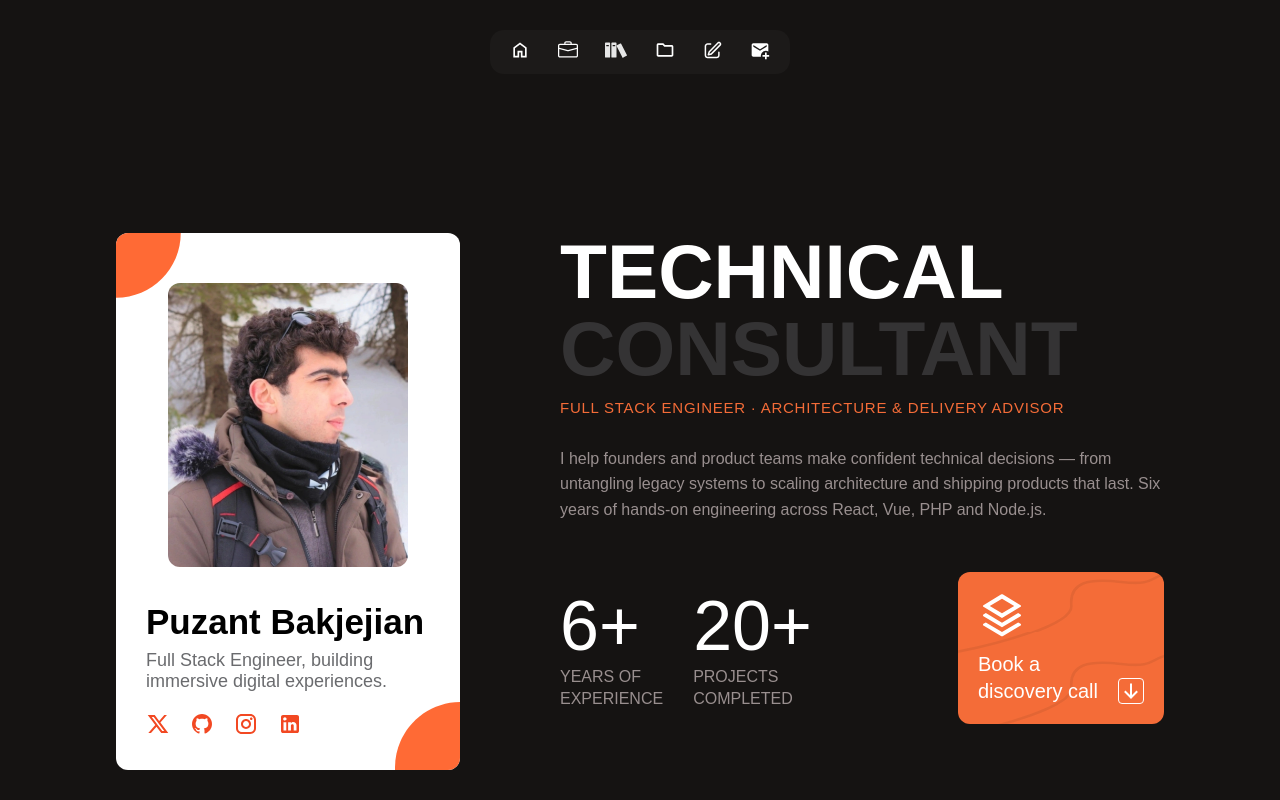
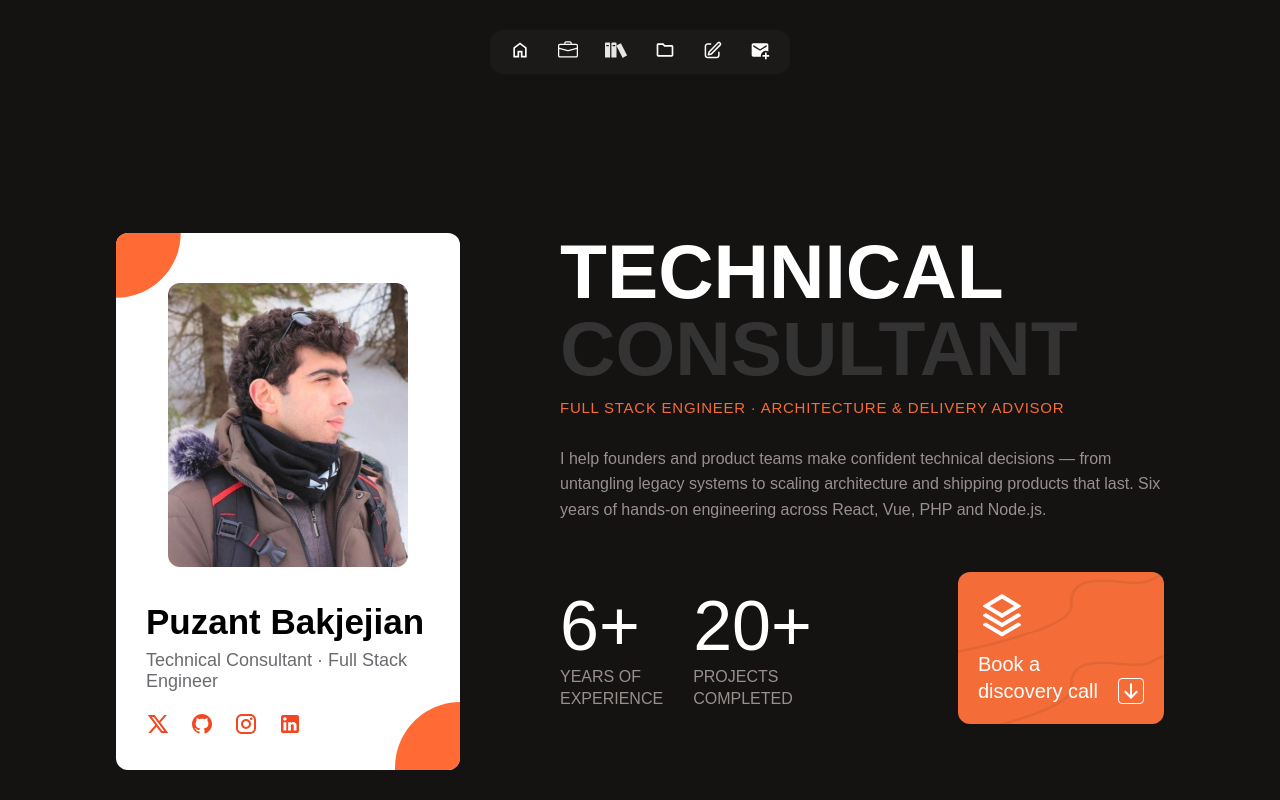
Before and after one commit to puzant/portfolio, a Vue app: page / in a window 1280 px wide. Shown: the top 800 px of the page. Built offline with nearby package versions, Linux system fonts and the light colour scheme; no server answers.

Commit message:
update sidebar

```diff
--- a/src/components/Sidebar.vue
+++ b/src/components/Sidebar.vue
@@ -9,7 +9,7 @@
       <div class="bio">
         <div class="intro">
           <div>Puzant Bakjejian</div>
-          <div>Full Stack Engineer, building immersive digital experiences.</div>
+          <div>Technical Consultant · Full Stack Engineer</div>
         </div>
 
         <div class="social-media-links">
```
